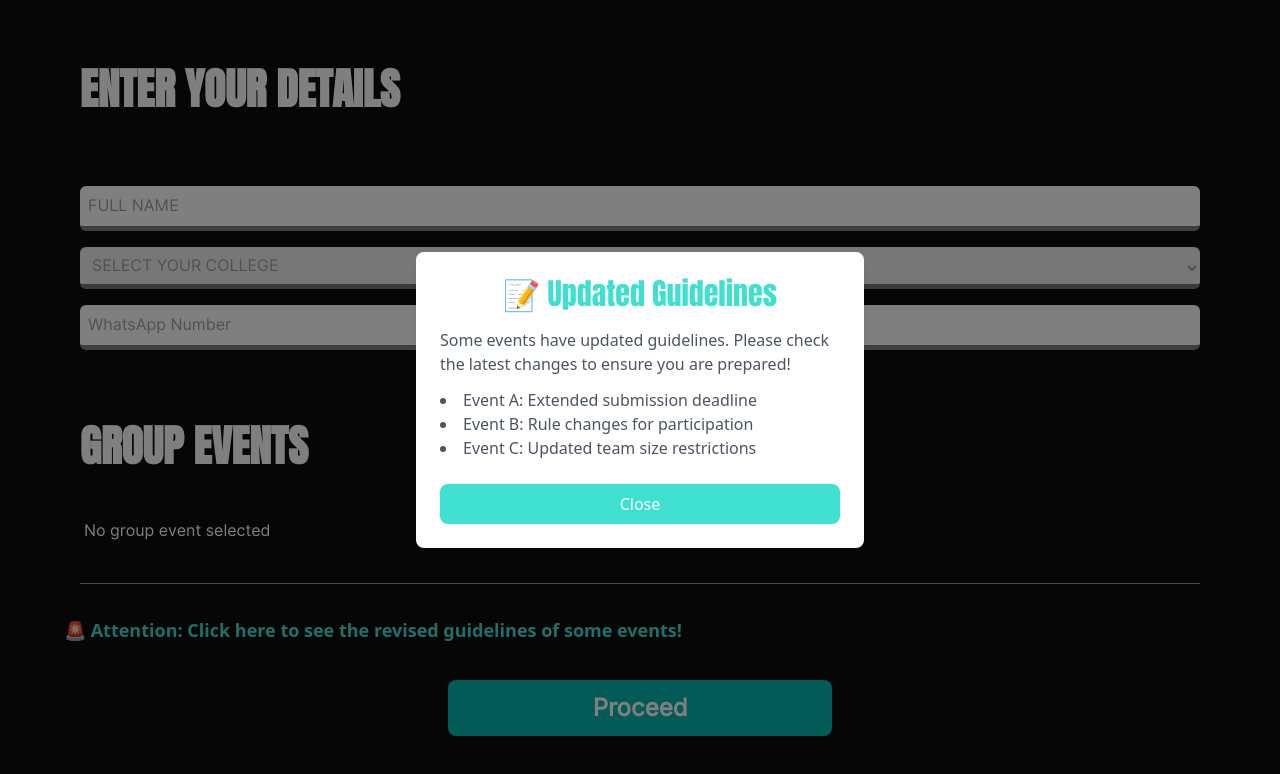
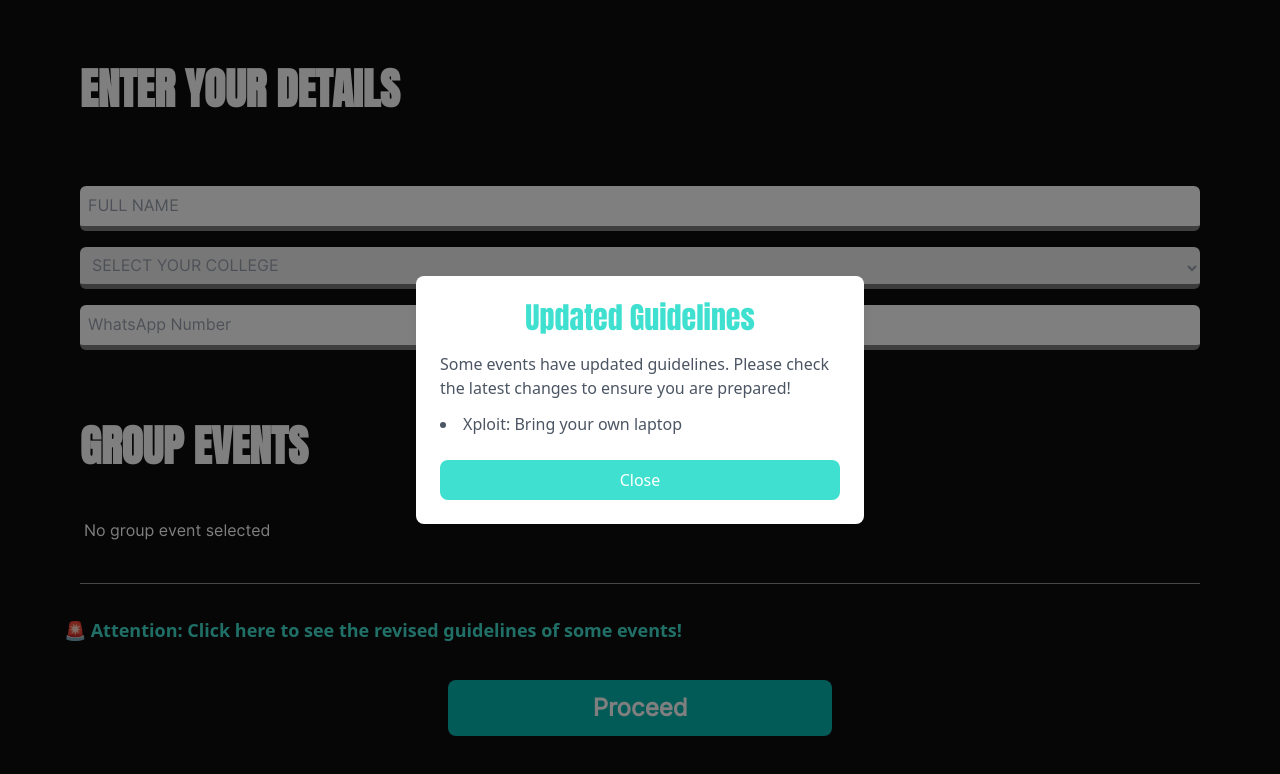
Before and after one commit to nikhilcodes0/xactitude2k25, a Next.js app: page /reg in a window 1280 px wide. Both pictures are taken after a click on the button 372 px from the left and 2166 px from the top of the page. Shown: the part 1537-2311 px from the top of the page. Built offline with nearby package versions, Linux system fonts and the light colour scheme.

Commit message:
fixed updated guidliness

```diff
--- a/app/components/GuidelineModal.tsx
+++ b/app/components/GuidelineModal.tsx
@@ -37,16 +37,14 @@ const GuidelineModal = () => {
             onClick={(e) => e.stopPropagation()}
           >
             <h2 className={`text-3xl text-center font-medium text-[#40E0D0] mb-4 ${anton.className}`}>
-              📝 Updated Guidelines
+              Updated Guidelines
             </h2>
             <p className="text-gray-600">
               Some events have updated guidelines. Please check the latest
               changes to ensure you are prepared!
             </p>
             <ul className="list-disc list-inside mt-3 text-gray-600">
-              <li>Event A: Extended submission deadline</li>
-              <li>Event B: Rule changes for participation</li>
-              <li>Event C: Updated team size restrictions</li>
+              <li>Xploit: Bring your own laptop</li>
             </ul>
             <button
               onClick={toggleModal}
```
